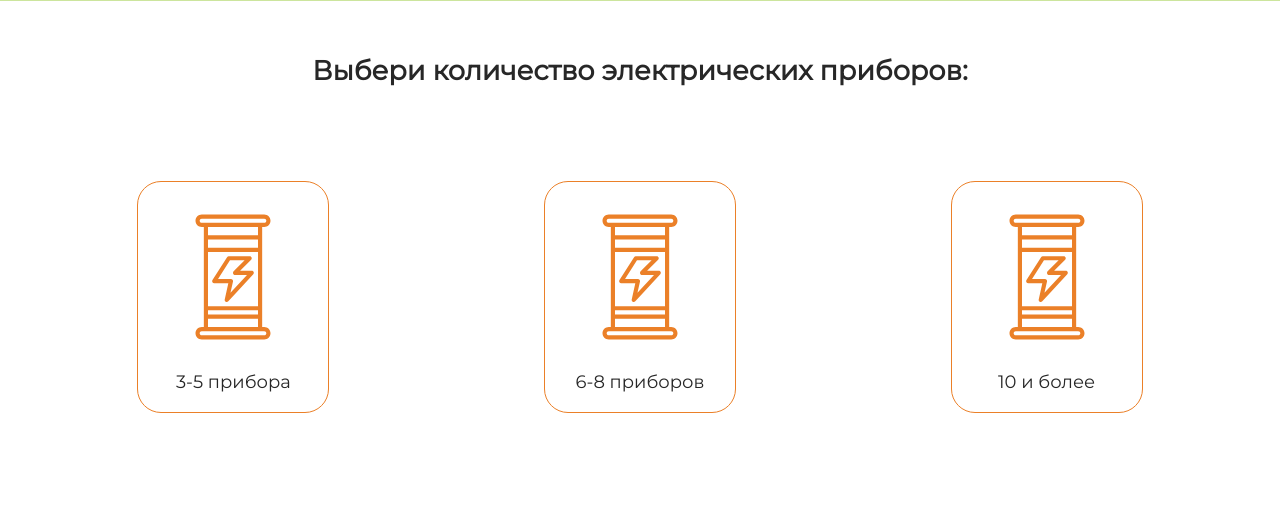
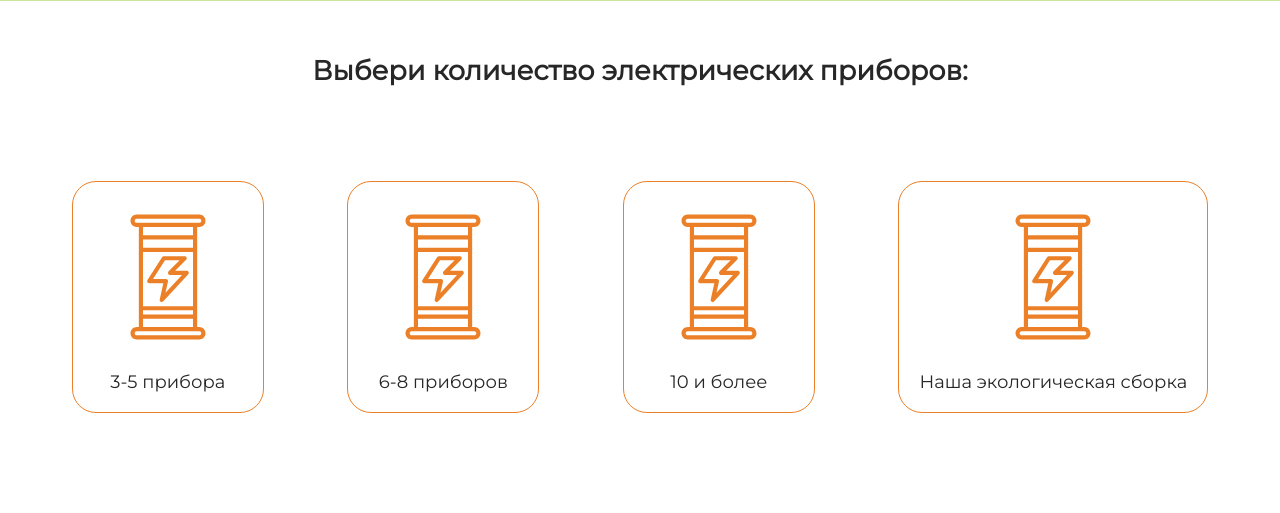
Before and after one commit to armprogram/venv, a Flask app: page /1/1 in a window 1280 px wide. Shown: the part 469-982 px from the top of the page. Run offline with Flask 3, Linux system fonts and the light colour scheme.

Commit message:
Update electronics.html

```diff
--- a/calculator-main/templates/electronics.html
+++ b/calculator-main/templates/electronics.html
@@ -37,6 +37,10 @@
           <img class="item__img" src="../static/img/battery.svg" alt="battery">
           <span>10 и более</span></a>
       </li>
+      <li class="list__item">
+        <a href="{{lights + "/10"}}">
+          <img class="item__img" src="../static/img/battery.svg" alt="battery">
+          <span>Наша экологическая сборка</span></a>
       <!--  -->
     </ul>
     {% endblock %}
```
